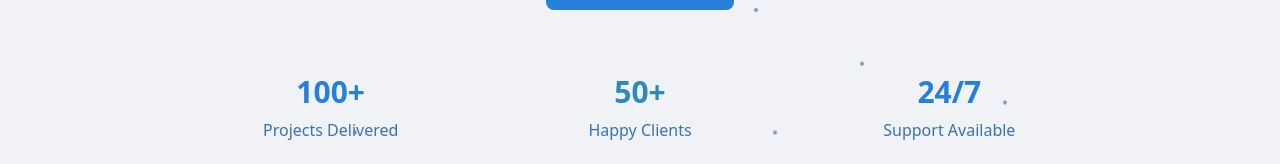
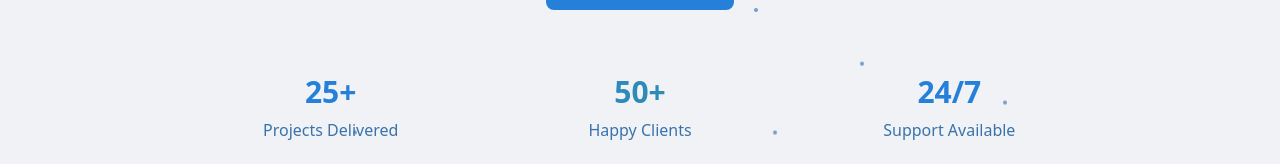
Before and after one commit to KSaiSreeLasya/AB, a React (Vite) app: page / in a window 1280 px wide. Shown: the part 504-668 px from the top of the page. Built offline with nearby package versions, Linux system fonts and the light colour scheme; no server answers.

Commit message:
Update HeroSection.tsx

```diff
--- a/client/components/HeroSection.tsx
+++ b/client/components/HeroSection.tsx
@@ -98,7 +98,7 @@ export default function HeroSection() {
               <div className="grid grid-cols-1 md:grid-cols-3 gap-8 mt-16 max-w-4xl mx-auto">
                 <div className="text-center">
                   <div className="text-3xl font-bold text-tech-blue mb-2">
-                    100+
+                    25+
                   </div>
                   <div className="text-muted-foreground">
                     Projects Delivered
```
